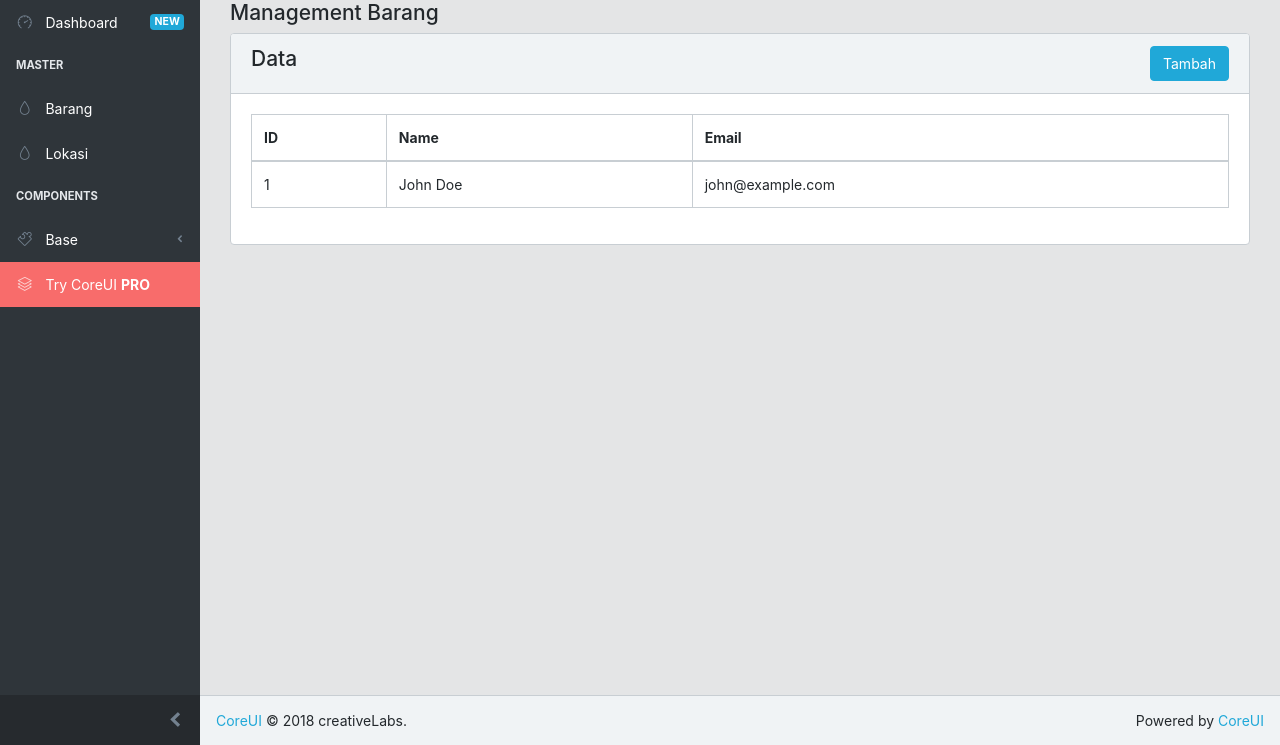
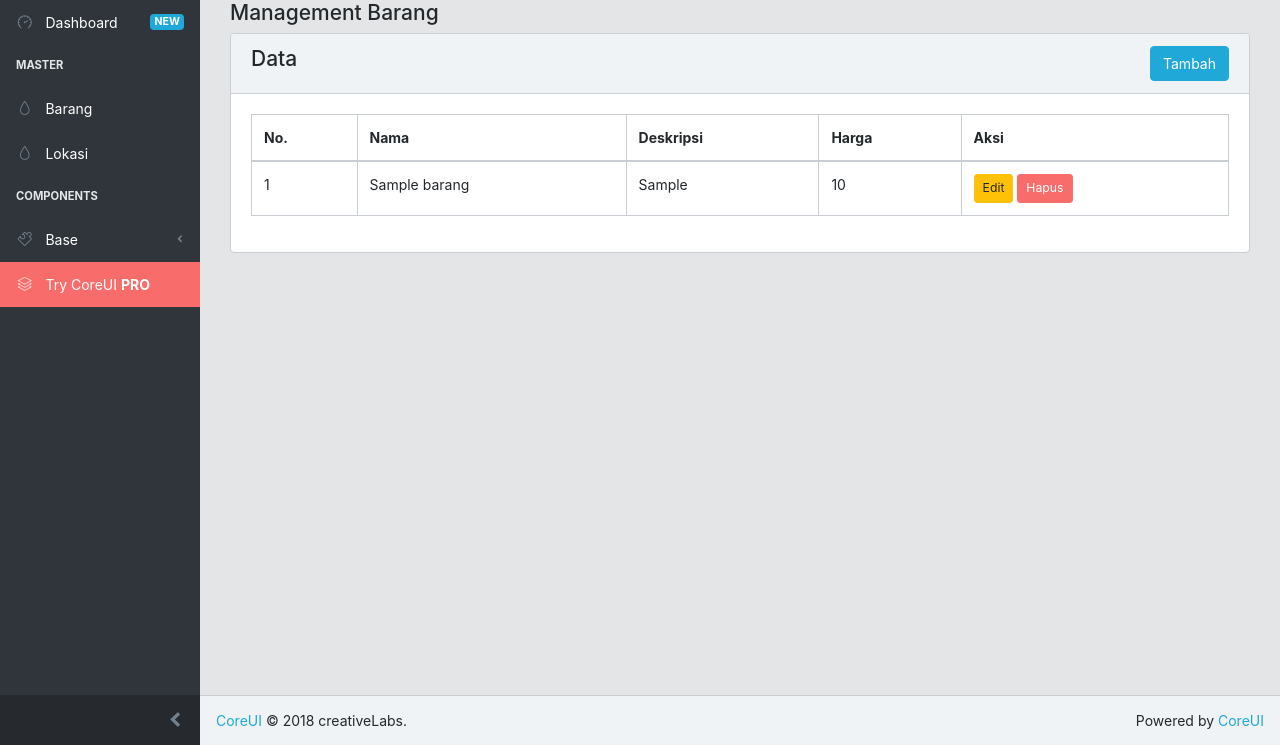
Before and after one commit to M-Julius/ci4_web_survey, a CodeIgniter 4 app: the page made by app/Views/barang/index.php in a window 1280 px wide. Shown: the part 55-800 px from the top of the page. Run offline with PHP 8.4 and a stand-in for CodeIgniter, Linux system fonts and the light colour scheme; the template is opened without the code that fills it: most values are stand-ins (such as "Sample title", 1, 10 or a date in 2020); some libraries are stand-ins or nearby versions.

Commit message:
add management barang

```diff
--- a/app/Config/Routes.php
+++ b/app/Config/Routes.php
@@ -12,3 +12,5 @@ $routes->get('/logout', 'Auth::logout');
 $routes->get('/register', 'Auth::doRegister');
 
 $routes->get('/barang', 'Barang::index');
+$routes->post('/barang', 'Barang::store');
+$routes->delete('/barang/{id}', 'Barang::delete');
--- a/app/Models/BarangModel.php
+++ b/app/Models/BarangModel.php
@@ -4,7 +4,7 @@ namespace App\Models;
 
 use CodeIgniter\Model;
 
-class UserModel extends Model
+class BarangModel extends Model
 {
     protected $table = 'barang';
     protected $primaryKey = 'barang_id';
--- a/app/Views/barang/index.php
+++ b/app/Views/barang/index.php
@@ -26,17 +26,30 @@
                             <table class="table table-bordered table-hover">
                                 <thead>
                                     <tr>
-                                        <th>ID</th>
-                                        <th>Name</th>
-                                        <th>Email</th>
+                                        <th>No.</th>
+                                        <th>Nama</th>
+                                        <th>Deskripsi</th>
+                                        <th>Harga</th>
+                                        <th>Aksi</th>
                                     </tr>
                                 </thead>
                                 <tbody>
+                                <?php foreach ($barangs as $no => $row) { ?>
                                     <tr>
-                                        <td>1</td>
-                                        <td>John Doe</td>
-                                        <td>john@example.com</td>
+                                        <td><?= $no+=1; ?></td>
+                                        <td><?= $row['nama_barang'] ?></td>
+                                        <td><?= $row['deskripsi_barang'] ?></td>
+                                        <td><?= $row['harga'] ?></td>
+                                        <td>
+                                            <a href="#" class="btn btn-warning btn-sm">
+                                                Edit
+                                            </a>
+                                            <a href="#" class="btn btn-danger btn-sm" onclick="return confirm('Hapus data ini ?')">
+                                                Hapus
+                                            </a>
+                                        </td>
                                     </tr>
+                                <?php } ?>
                                 </tbody>
                             </table>
                         </div>
@@ -61,15 +74,15 @@
         <form action="" method="post">
             <div class="form-group">
                 <label for="name">Nama Barang</label>
-                <input class="form-control" id="name" required>
+                <input class="form-control" id="name" required name="nama_barang">
             </div>
             <div class="form-group">
                 <label for="desc">Deskripsi Barang</label>
-                <input class="form-control" id="desc" >
+                <textarea class="form-control" id="desc" name="deskripsi_barang"> </textarea>
             </div>
             <div class="form-group">
                 <label for="price">Harga Barang</label>
-                <input class="form-control" id="price" required>
+                <input class="form-control" id="price" type="number" min="1" required name="harga">
             </div>
             <center>
                 <button class="btn btn-primary">Save changes</button>
```
Also changed, not shown: app/Controllers/Barang.php (+41 -1 lines), app/Controllers/Lokasi.php (added, +51 -0 lines), app/Models/LokasiModel.php (added, +12 -0 lines).
